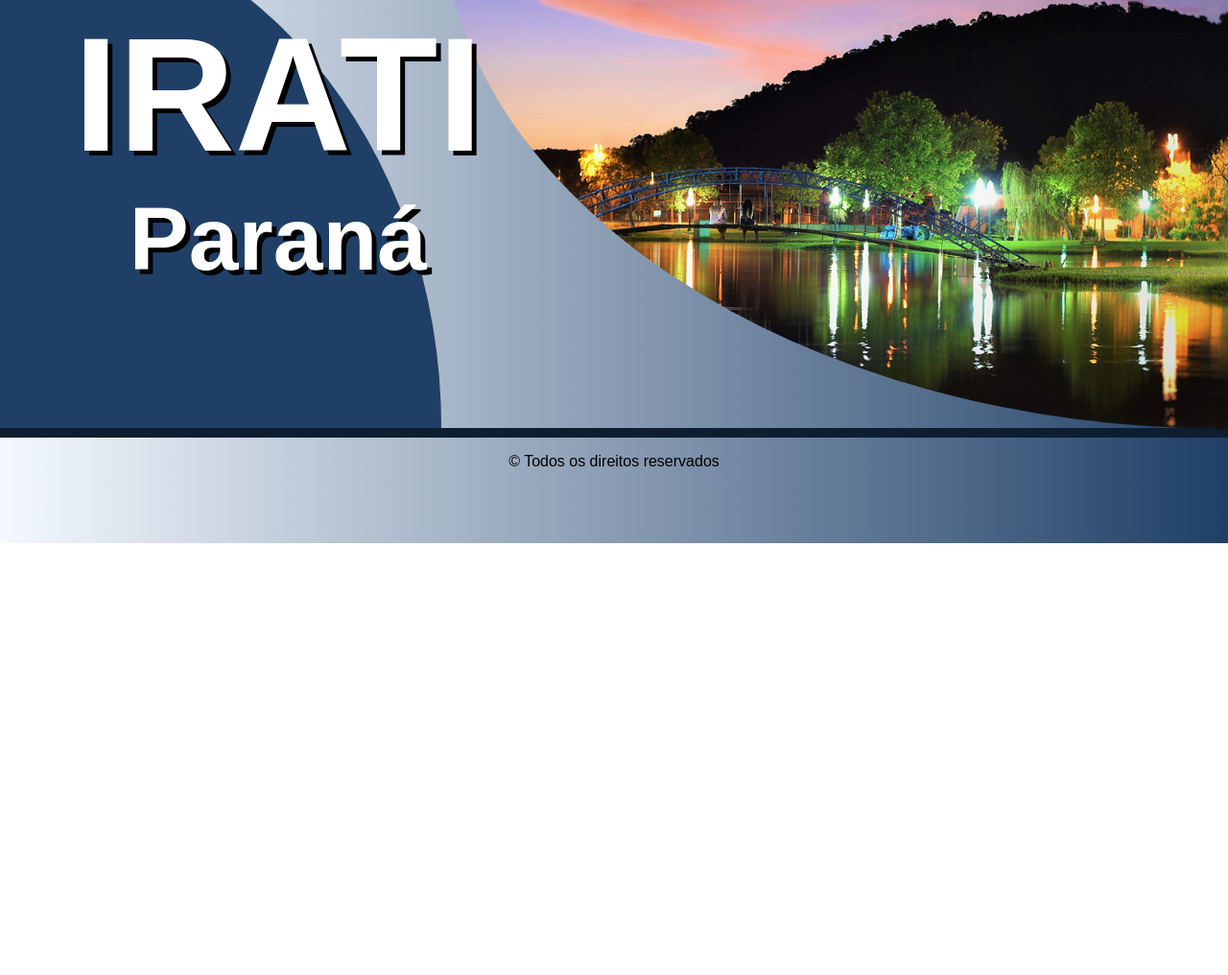
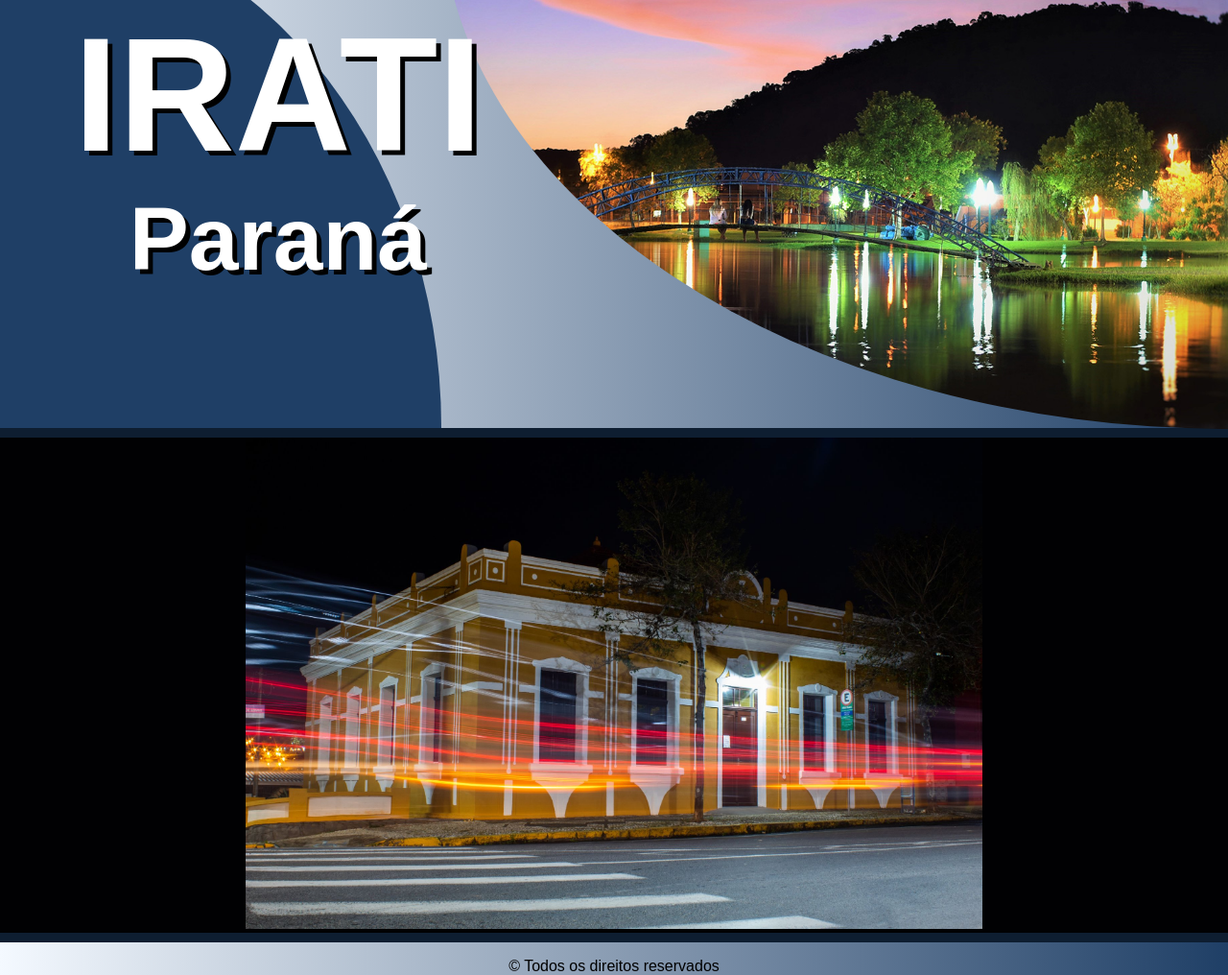
Before and after one commit to LuisGHitzin/site_trabalho, a plain HTML site: page index.html in a window 1280 px wide. Shown: the part 234-1250 px from the top of the page at 96% size. Before the commit the page ends 800 px from the top, so only its background shows below. Drawn offline with Linux system fonts and the light colour scheme.

Commit message:
segunda parte do main

```diff
--- a/CSS/layout.css
+++ b/CSS/layout.css
@@ -2,6 +2,7 @@ body{
     font-family:Arial, Helvetica, sans-serif;
     width:100%;
     margin:0 auto;
+    height: 100vh;
     background-image:linear-gradient(to right, #f4f9ff, #1f3f66);
 }
 
@@ -82,6 +83,17 @@ header{
     border-radius: 0% 0% 0% 100%;
 }
 
+.segunda_parte {
+    display: flex;
+    margin-right: 0px;
+    background-color: #010103;
+    text-align: center;
+    border-bottom: solid 10px #0e1e31;
+}
+.noite{
+    width: 60%;
+    margin: 0%;
+}
 
 
 
--- a/index.html
+++ b/index.html
@@ -29,6 +29,14 @@
                 <img class="foto" src="img/fundo.jpg" alt="">
             </div>
         </section>
+        <section class="segunda_parte">
+            <div class="center">
+                <img class="noite" src="img/noite.jpg" alt="imagem da santa">
+            </div>
+        </section>
+        <section class="terceira_parte">
+
+        </section>
     <main>
 
     </main>
```
Also changed, not shown: img/igreja noite.jpg (added), img/noite.jpg (added), img/panora.jpg (added), img/patos.jpg (added), img/santalua.jpg (added).
